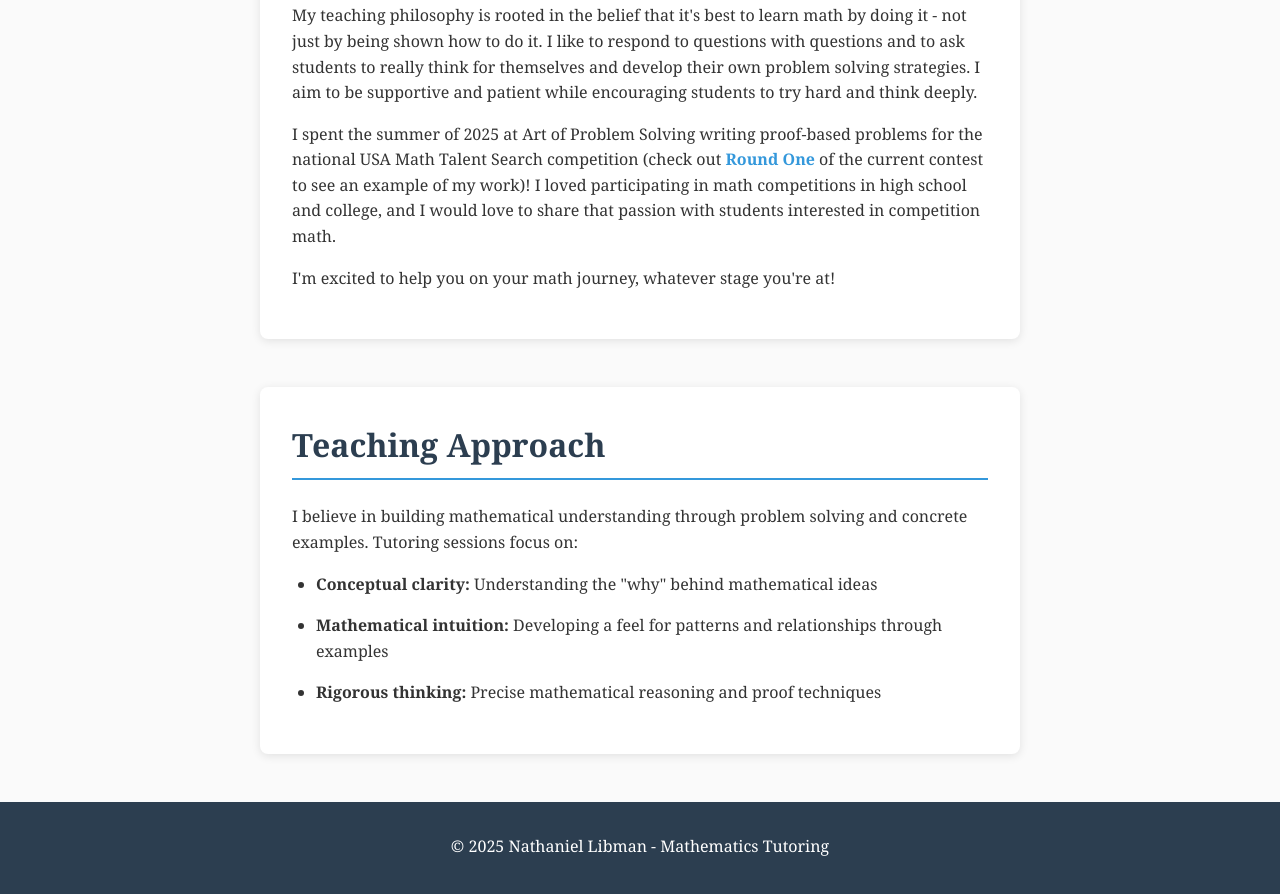
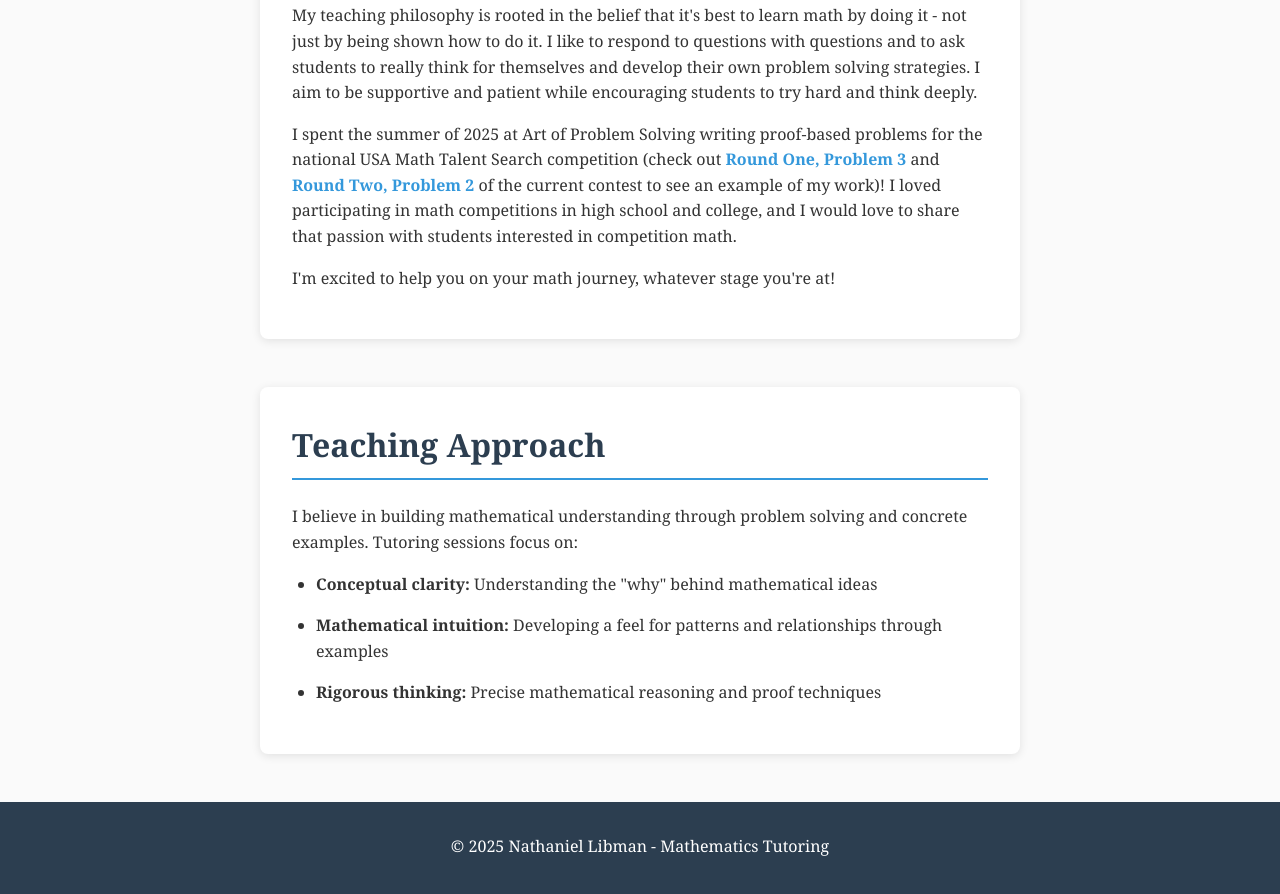
Before and after one commit to nlibman/nlibman.github.io, a plain HTML site: page about.html in a window 1280 px wide. Shown: the part 999-1893 px from the top of the page. Drawn offline with Linux system fonts and the light colour scheme.

Commit message:
Update website content

```diff
--- a/about.html
+++ b/about.html
@@ -49,7 +49,7 @@
             <p>I was a TA throughout graduate school for eight different courses, including Calculus (all levels). I'm currently working as a Math Instructor at the <a href="https://aopsacademy.org/campus/sandiego-cv" target="_blank" class="wyzant-link">AoPS Academy in San Diego (Carmel Valley)</a>, where I have worked with elementary, middle, and high school students.</p>
             <p>I've gained extensive experience working with students of all levels. I know some students approach math with a lot of excitement, and some approach it with hesitancy. I enjoy being able to work with students where they're at to address their specific challenges. Teaching has also allowed me to develop my own class materials and problem sets, which I feel do a good job of challenging and engaging students.</p>
             <p>My teaching philosophy is rooted in the belief that it's best to learn math by doing it - not just by being shown how to do it. I like to respond to questions with questions and to ask students to really think for themselves and develop their own problem solving strategies. I aim to be supportive and patient while encouraging students to try hard and think deeply.</p>
-            <p>I spent the summer of 2025 at Art of Problem Solving writing proof-based problems for the national USA Math Talent Search competition (check out <a href="https://files.usamts.org/Problems_37_1.pdf" target="_blank" class="wyzant-link">Round One</a> of the current contest to see an example of my work)! I loved participating in math competitions in high school and college, and I would love to share that passion with students interested in competition math.</p>
+            <p>I spent the summer of 2025 at Art of Problem Solving writing proof-based problems for the national USA Math Talent Search competition (check out <a href="https://files.usamts.org/Problems_37_1.pdf" target="_blank" class="wyzant-link">Round One, Problem 3</a> and <a href="https://files.usamts.org/Problems_37_2.pdf" target="_blank" class="wyzant-link">Round Two, Problem 2</a> of the current contest to see an example of my work)! I loved participating in math competitions in high school and college, and I would love to share that passion with students interested in competition math.</p>
             <p>I'm excited to help you on your math journey, whatever stage you're at!</p>
         </section>
 
```
Also changed, not shown: index.html (+1 -1 lines).
